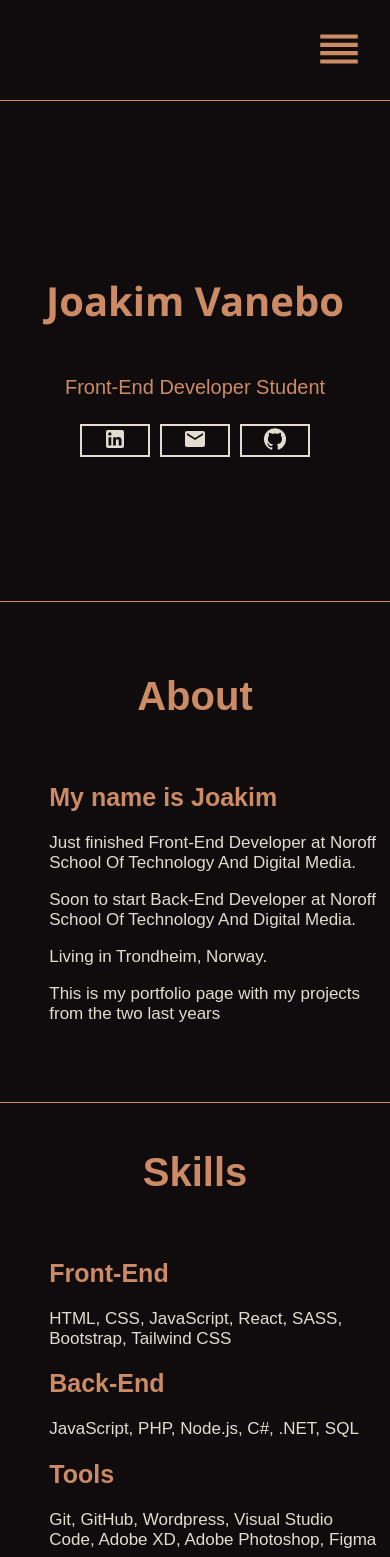
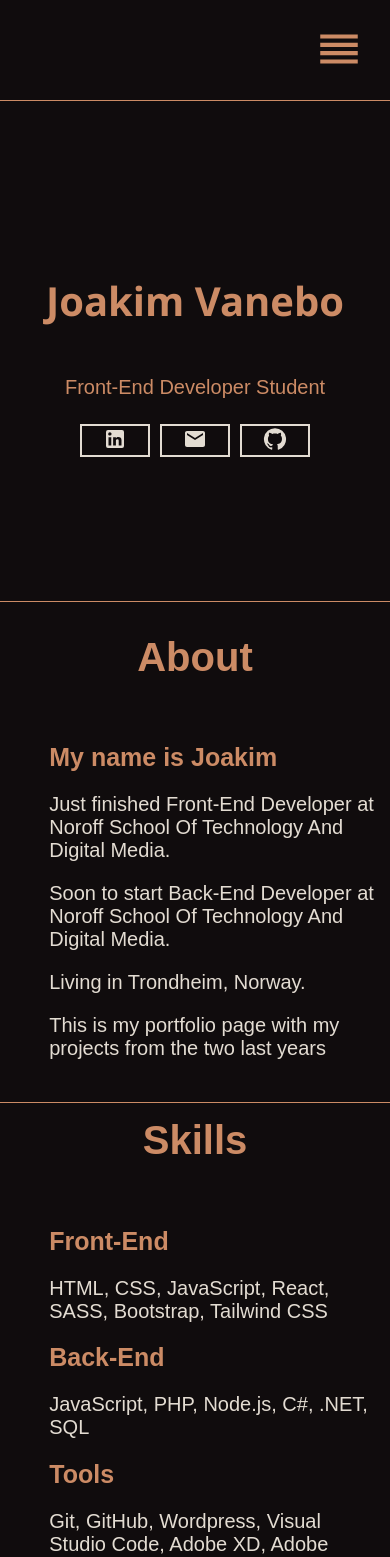
Before and after one commit to Pjatte1337/portfolio-2, a React (Create React App) app: page / in a window 390 px wide. Shown: the top 1557 px of the page. Built offline with nearby package versions, Linux system fonts and the light colour scheme.

Commit message:
added comments and format with prettier

```diff
--- a/src/styles/Home.css
+++ b/src/styles/Home.css
@@ -65,22 +65,12 @@
   width: 50%;
 }
 
-
+/** Media query **/
 @media only screen and (max-width: 1200px) {
   .me-skills .list {
     width: 85%;
   }
 }
-
-
-
-
-@media only screen and (max-width: 992px) {
-
-}
-
-
-
 
 @media only screen and (max-width: 768px) {
   .me-skills h1 {
@@ -96,38 +86,33 @@
   }
 }
 
-
-
 @media only screen and (max-width: 600px) {
   .about,
   .me-skills {
     height: 500px;
   }
 
-  .me-skills h1 {
-    font-size: 50px;
+  .home h2 {
+    font-size: 40px;
+  }
+
+  .home p {
+    font-size: 20px;
   }
 
   .me-skills .item h2 {
     font-size: 25px;
   }
+
+  .me-skills h1 {
+    font-size: 40px;
+  }
+
+  .list h2 {
+    font-size: 20px;
+  }
+
   .list p {
     font-size: 20px;
   }
-
-  .home h2 {
-    font-size: 40px;
-  }
-  .home p {
-    font-size: 20px;
-  }
-  .me-skills h1 {
-    font-size: 40px;
-  }
-  .list h2 {
-    font-size: 20px;
-  }
-  .list p {
-    font-size: 17px;
-  }
 }
--- a/src/styles/Navbar.css
+++ b/src/styles/Navbar.css
@@ -58,10 +58,12 @@
   text-align: center;
 }
 
+/** Media query **/
 @media only screen and (max-width: 600px) {
   .toggleButton {
     display: flex;
   }
+
   #close a {
     display: none;
   }
```
Also changed, not shown: src/App.js (+9 -2 lines), src/pages/Experience.jsx (+6 -1 lines), src/pages/Home.jsx (+6 -1 lines), src/pages/ProjectDisplay.jsx (+9 -3 lines), src/pages/Projects.jsx (+7 -2 lines), src/styles/Button.css (+4 -21 lines), src/styles/Experience.css (+2 -30 lines), src/styles/Footer.css (+1 -31 lines), src/styles/Project.css (+4 -26 lines), src/styles/ProjectDisplay.css (+9 -15 lines).
